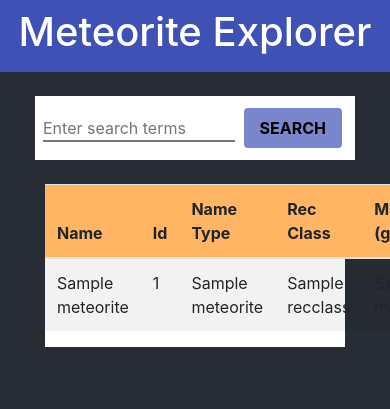
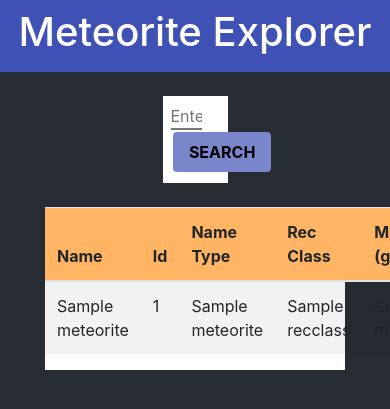
Before and after one commit to JohnJBarrett22/Meteorite_Explorer, a Django app: template apps/meteorite_app/templates/meteorite_app/index.html in a window 390 px wide; the page is wider, and only the part inside the window is pictured. Shown: the top 409 px of that part. Run offline with Django 3.2, Linux system fonts and the light colour scheme; the template is opened without the code that fills it: most values are stand-ins (such as "Sample title", 1, 10 or a date in 2020); some libraries are stand-ins or nearby versions.

Commit message:
Majority of responsive design in place, need to copy to search template and fine tune minor details in formBox

```diff
--- a/apps/meteorite_app/static/meteorite_app/css/main.css
+++ b/apps/meteorite_app/static/meteorite_app/css/main.css
@@ -12,19 +12,19 @@ body {
     background-color: #3f51b5
 }
 .formBox {
-    width: 20rem;
+    /* width: 20rem; */
     margin: 1.5rem auto;
     padding: .5rem;
     background-color: white;
 }
 .formField {
-    width: 12rem;
+    width: 65%;
     border-left: none;
     border-right: none;
     border-top: none;
 }
 .formButton {
-    margin: .25rem;
+    margin: .15rem;
     padding: .5rem 1rem;
     border: none;
     border-radius: .25rem;
@@ -33,7 +33,6 @@ body {
     background-color: #7986cb;
 }
 .dataTable {
-    /* width: 90%; */
     margin: 0 auto;
     background-color: white;
 }
--- a/apps/meteorite_app/templates/meteorite_app/index.html
+++ b/apps/meteorite_app/templates/meteorite_app/index.html
@@ -16,15 +16,19 @@
                 <h1>Meteorite Explorer</h1>
             </div>
         </div>
-        <div class="formBox">
-            <form id="search_form" class="ajax_form" action='search' method="post">
-                {% csrf_token %}
-                <input class="formField" type="text" name="name" placeholder="Enter search terms">
-                <input class="formButton" type="submit" value="SEARCH">
-            </form>
+        <div class="row">
+            <div class="col-5"></div>
+            <div class="formBox col-2">
+                <form id="search_form" class="ajax_form" action='search' method="post">
+                    {% csrf_token %}
+                    <input class="formField" type="text" name="name" placeholder="Enter search terms">
+                    <input class="formButton" type="submit" value="SEARCH">
+                </form>
+            </div>
+            <div class="col-5"></div>
         </div>
         <div class="row no-gutters">
-            <div class="col-1 test"></div>
+            <div class="col-1"></div>
             <div class="dataTable col-10">
                 <table class="table table-hover table-striped">
                     <thead>
```
